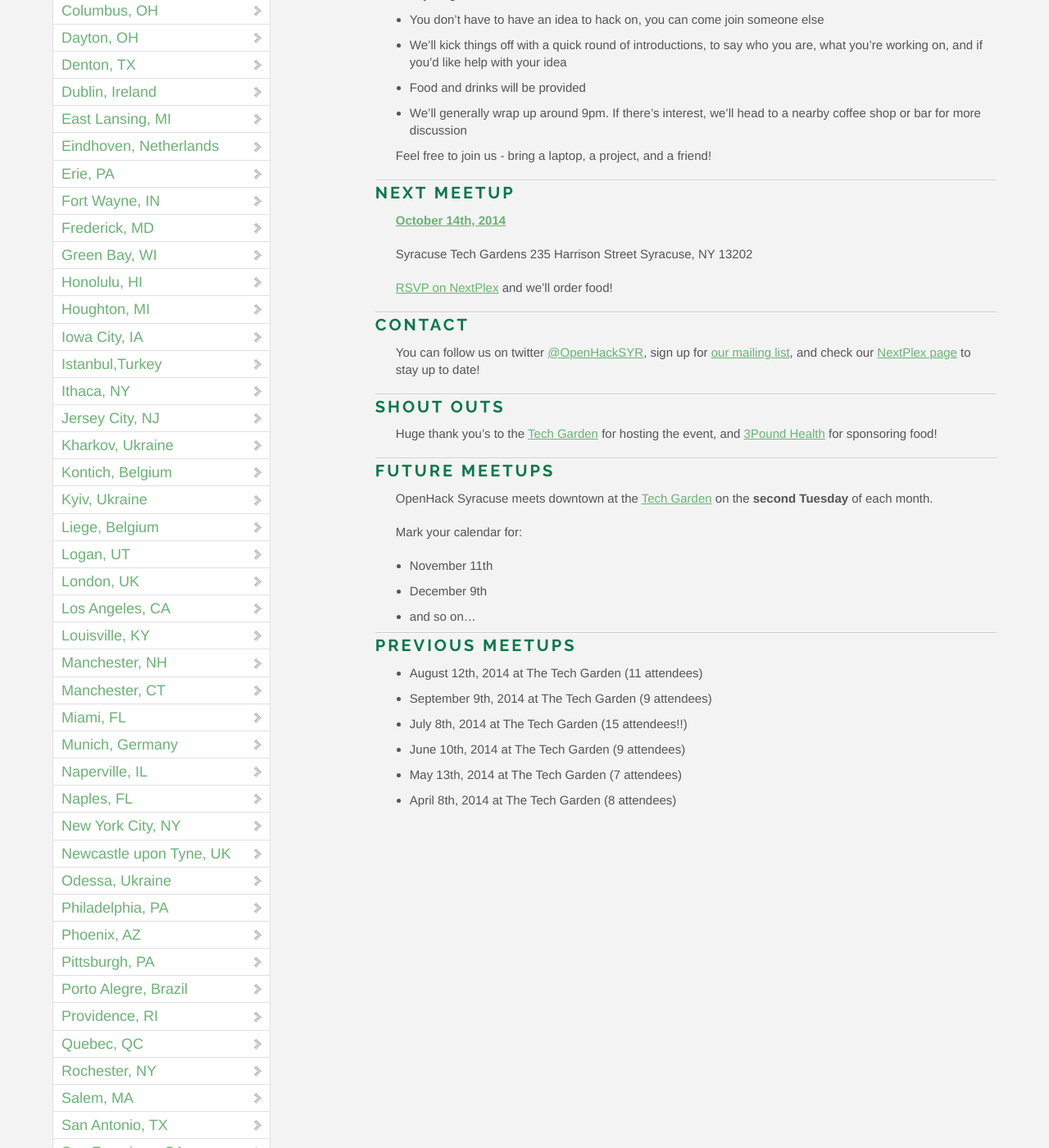
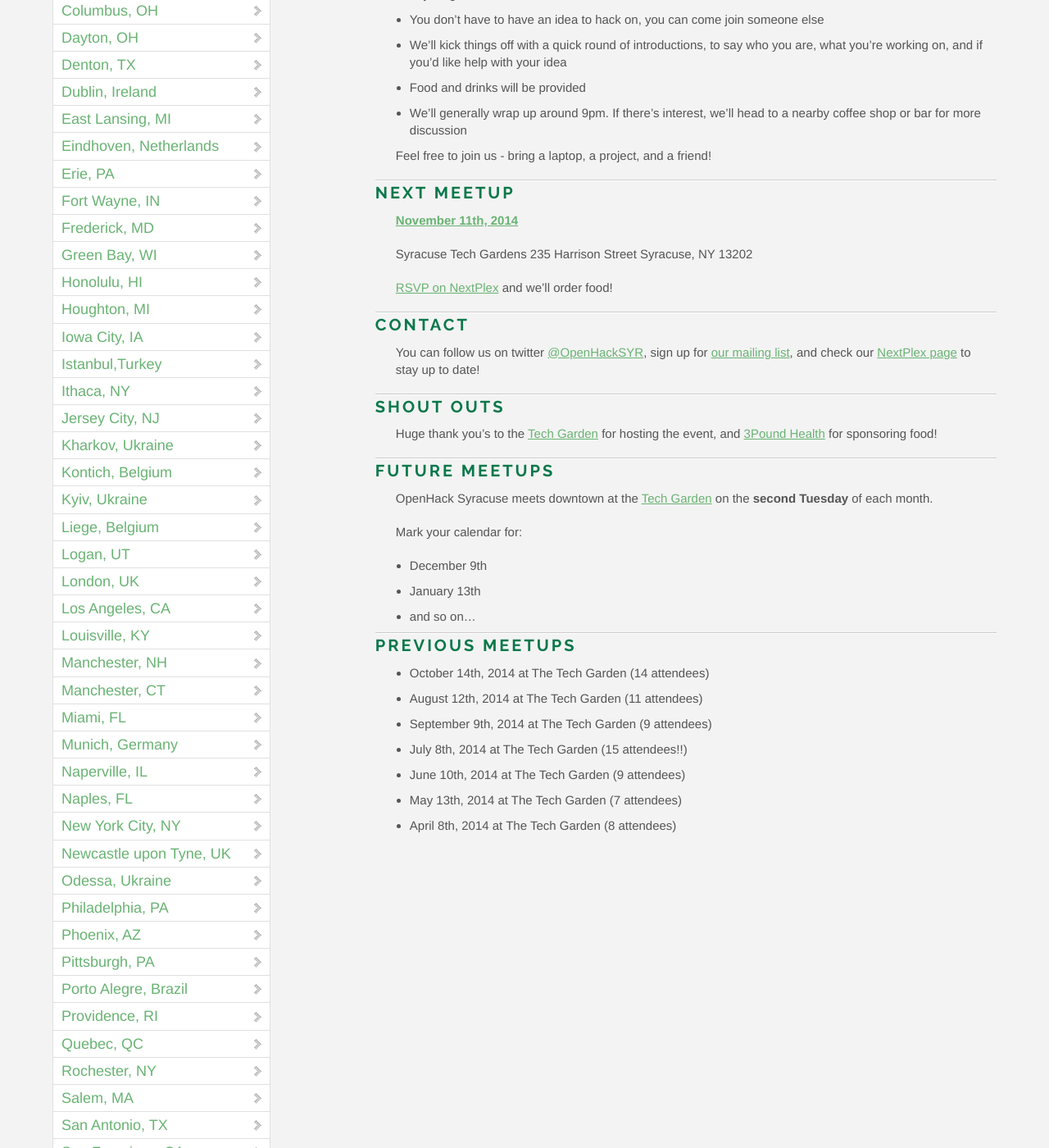
Before and after one commit to OpenHack/openhack.github.com, a Jekyll site: the page built from syracuse/index.markdown, in a window 1280 px wide and 1400 px high, scrolled down 949 px. Shown: the whole window at 82% size. Built offline with Jekyll 4.4.1, drawn with Linux system fonts in a browser that asks for light colours; nearby versions of some CDN libraries; comment, search, counter and statistics services are not loaded.

Commit message:
Update for November Meeting

```diff
--- a/syracuse/index.markdown
+++ b/syracuse/index.markdown
@@ -25,13 +25,13 @@ Here's how OpenHack works:
 Feel free to join us - bring a laptop, a project, and a friend!
 
 ### Next Meetup
-[**October 14th, 2014**](http://nextplex.com/syracuse-ny/calendar/events/20366-openhack-7)
+[**November 11th, 2014**](http://nextplex.com/syracuse-ny/calendar/events/21434-openhack-8)
 
 Syracuse Tech Gardens
 235 Harrison Street
 Syracuse, NY 13202
 
-[RSVP on NextPlex](http://nextplex.com/syracuse-ny/calendar/events/20366-openhack-7) and we'll order food!
+[RSVP on NextPlex](http://nextplex.com/syracuse-ny/calendar/events/21434-openhack-8) and we'll order food!
 
 ### Contact
 You can follow us on twitter [@OpenHackSYR](http://twitter.com/OpenHackSYR), sign up for [our mailing list](http://eepurl.com/TEpWD), and check our [NextPlex page](http://nextplex.com/syracuse-ny/groups/openhack-syracuse) to stay up to date!
@@ -44,11 +44,12 @@ OpenHack Syracuse meets downtown at the [Tech Garden](http://www.thetechgarden.c
 
 Mark your calendar for:
 
-* November 11th
 * December 9th
+* January 13th
 * and so on...
 
 ### Previous meetups
+- October 14<sup>th</sup>, 2014 at The Tech Garden (14 attendees)
 - August 12<sup>th</sup>, 2014 at The Tech Garden (11 attendees)
 - September 9<sup>th</sup>, 2014 at The Tech Garden (9 attendees)
 - July 8<sup>th</sup>, 2014 at The Tech Garden (15 attendees!!)
```
